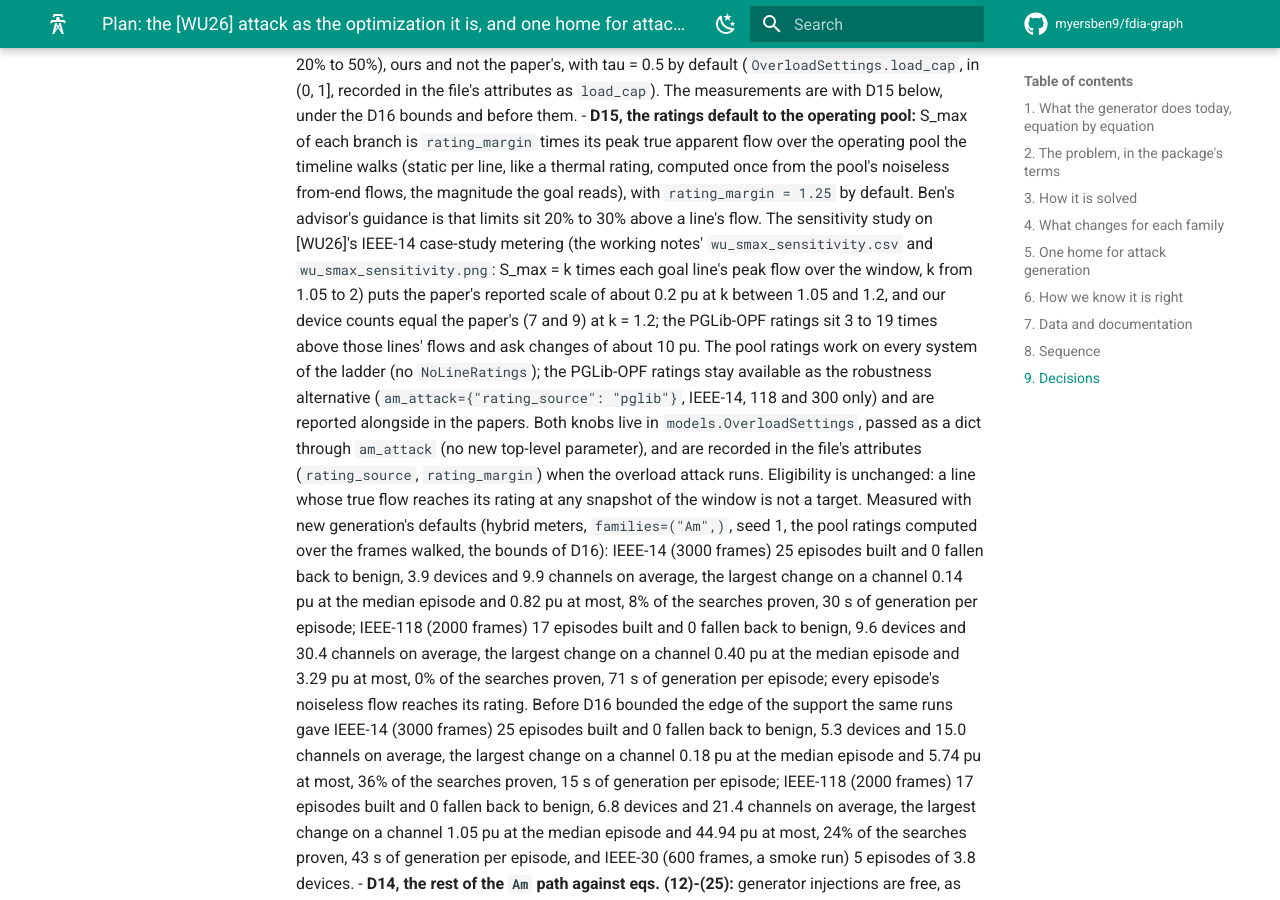
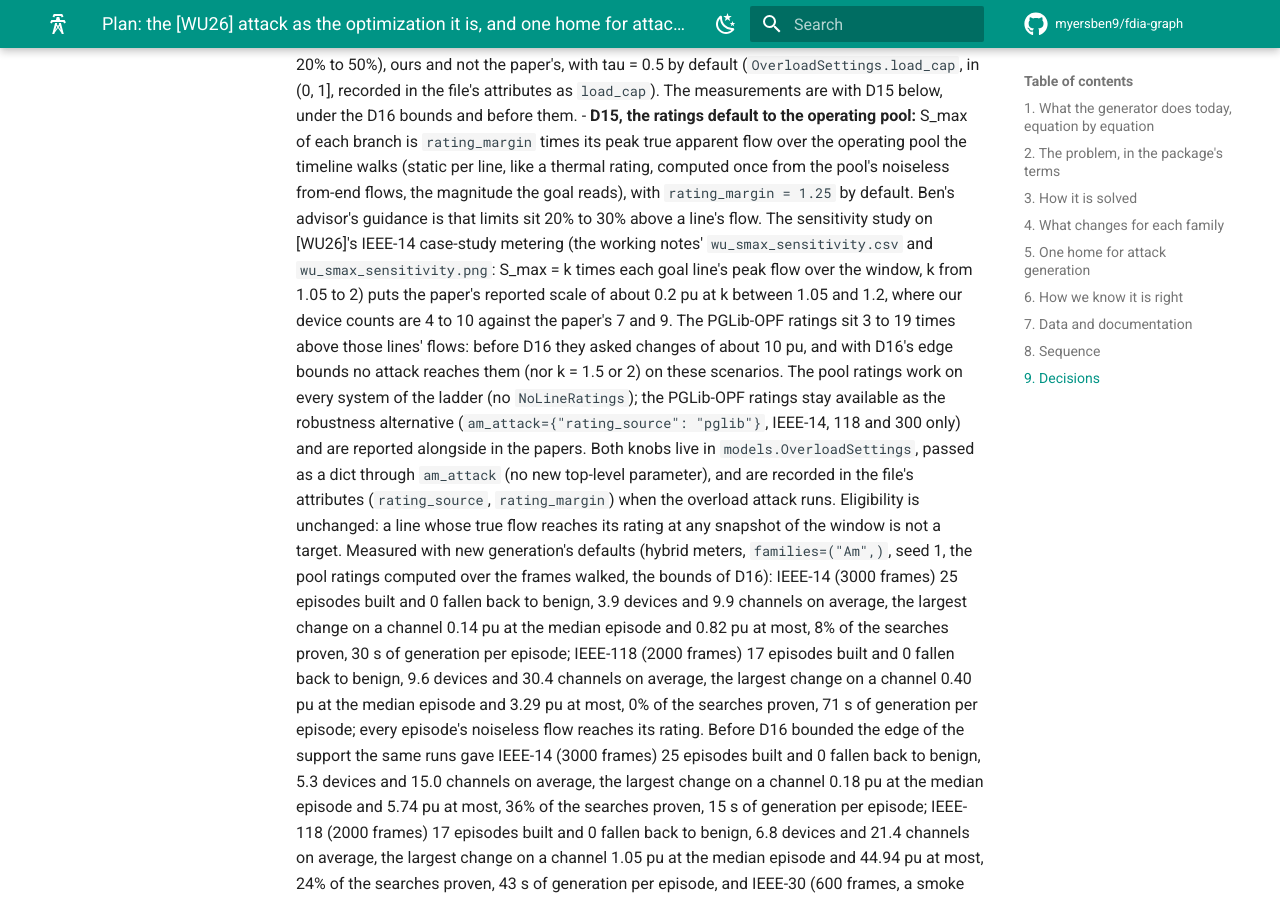
Before and after one commit to myersben9/fdia-graph, an MkDocs documentation site: the page built from docs/plans/WU_MSFDIA_PLAN.md, in a window 1280 px wide and 900 px high, scrolled down 11096 px. Built offline with MkDocs 1.6.1 and Material for MkDocs 9.7.7, drawn with Linux system fonts in a browser that asks for light colours; comment, search, counter and statistics services are not loaded; the version menu is left out.

Commit message:
Plan: D15's sensitivity sentence on the current numbers

```diff
--- a/docs/plans/WU_MSFDIA_PLAN.md
+++ b/docs/plans/WU_MSFDIA_PLAN.md
@@ -361,8 +361,9 @@ families as they are.
   20% to 30% above a line's flow. The sensitivity study on [WU26]'s IEEE-14 case-study metering
   (the working notes' `wu_smax_sensitivity.csv` and `wu_smax_sensitivity.png`: S_max = k times each
   goal line's peak flow over the window, k from 1.05 to 2) puts the paper's reported scale of about
-  0.2 pu at k between 1.05 and 1.2, and our device counts equal the paper's (7 and 9) at k = 1.2;
-  the PGLib-OPF ratings sit 3 to 19 times above those lines' flows and ask changes of about 10 pu.
+  0.2 pu at k between 1.05 and 1.2, where our device counts are 4 to 10 against the paper's 7 and 9.
+  The PGLib-OPF ratings sit 3 to 19 times above those lines' flows: before D16 they asked changes of
+  about 10 pu, and with D16's edge bounds no attack reaches them (nor k = 1.5 or 2) on these scenarios.
   The pool ratings work on every system of the ladder (no `NoLineRatings`); the PGLib-OPF ratings
   stay available as the robustness alternative (`am_attack={"rating_source": "pglib"}`, IEEE-14,
   118 and 300 only) and are reported alongside in the papers. Both knobs live in
```
